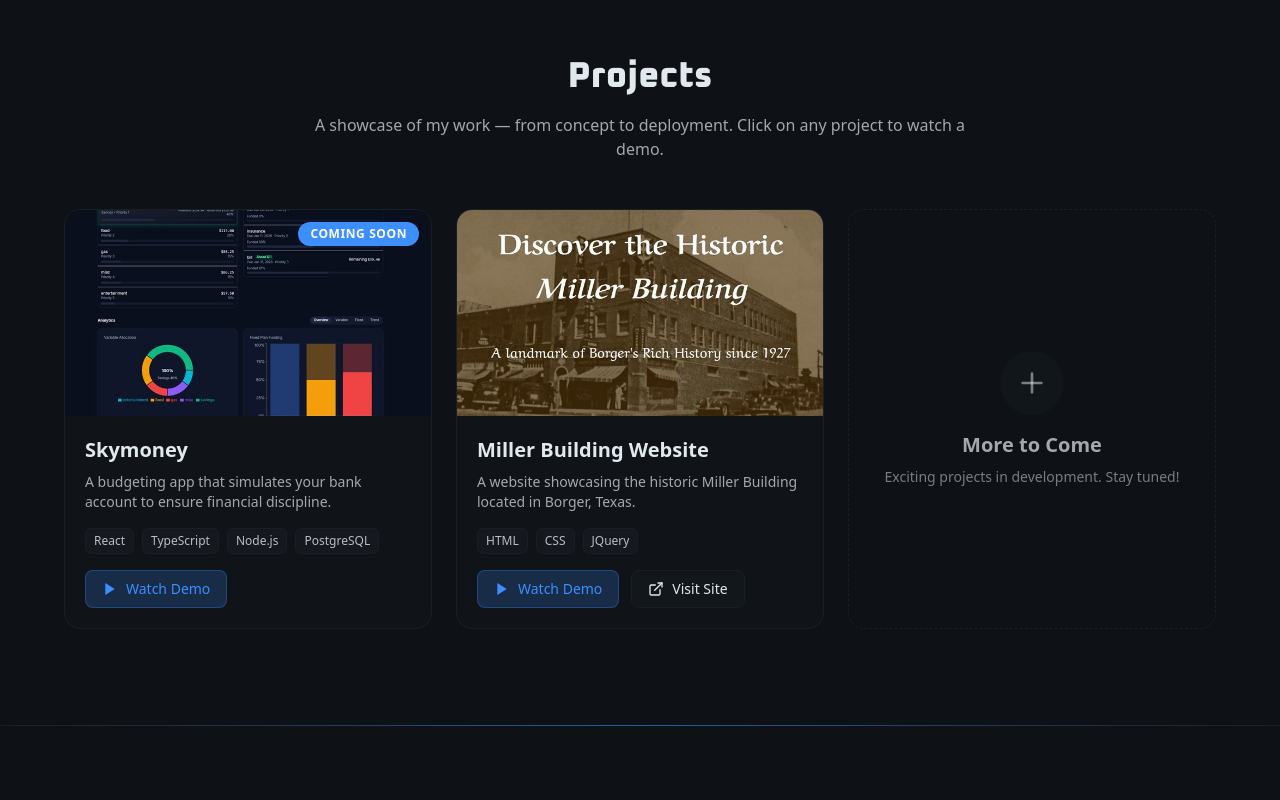
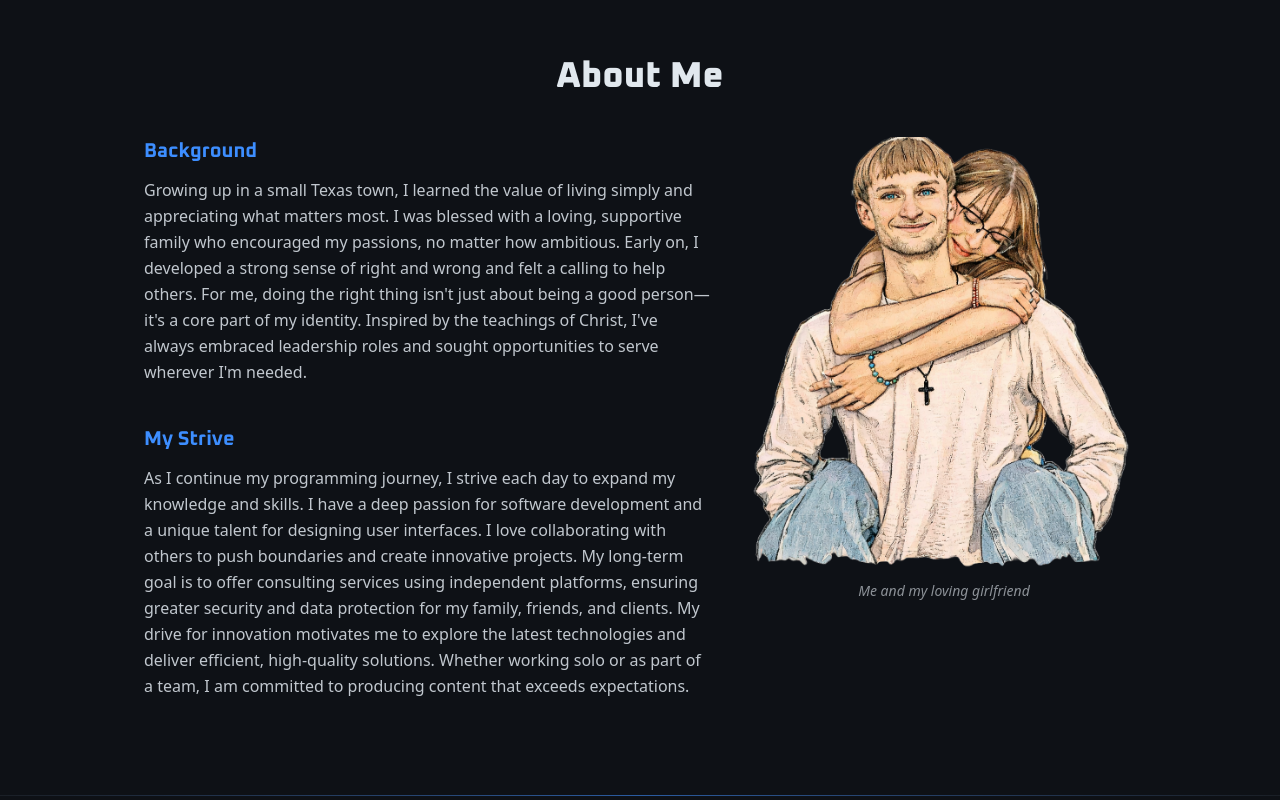
Before and after one commit to Ricearoni1245/Jody-Holt-Portfolio, a React (Vite) app: page / in a window 1280 px wide. Shown: the part 840-1640 px from the top of the page. Built offline with nearby package versions, Linux system fonts and the light colour scheme.

Commit message:
added about me section

```diff
--- a/src/App.tsx
+++ b/src/App.tsx
@@ -2,12 +2,14 @@ import React, { useEffect, useMemo, useRef, useState } from "react";
 import { Navbar } from "./components/Navbar";
 import { Section } from "./components/Section";
 import { Hero } from "./components/Hero";
+
 import { Projects } from "./components/Projects";
 import { Resume } from "./components/Resume";
 import { Footer } from "./components/Footer";
+import { AboutMe } from "./components/AboutMe";
 
 export default function App() {
-const sections = useMemo(() => ["home", "projects", "experience"], []);
+const sections = useMemo(() => ["home", "about", "projects", "experience"], []);
 const refs = useRef<Record<string, HTMLElement | null>>({});
 const [active, setActive] = useState<string>(sections[0]);
 
@@ -44,12 +46,15 @@ return (
 <Navbar onNav={handleNav} />
 
 
+
 <main>
-<Section id="home"><Hero /></Section>
-<GradientBand />
-<Section id="projects"><Projects /></Section>
-<GradientBand />
-<Section id="experience"><Resume /></Section>
+	<Section id="home"><Hero /></Section>
+	<GradientBand />
+	<Section id="about"><AboutMe /></Section>
+	<GradientBand />
+	<Section id="projects"><Projects /></Section>
+	<GradientBand />
+	<Section id="experience"><Resume /></Section>
 </main>
 
 
--- /dev/null
+++ b/src/components/AboutMe.tsx
@@ -0,0 +1,42 @@
+import React from "react";
+import aboutImg from "../assets/img/about-img.png";
+
+export function AboutMe() {
+  return (
+    <section className="mx-auto max-w-5xl px-4 py-16 md:py-24 anim-fade-in">
+      <h2 className="text-3xl md:text-4xl font-extrabold text-text mb-10 font-title text-center">About Me</h2>
+
+      <div className="md:flex md:gap-10 md:items-start">
+        {/* Text content */}
+        <div className="md:flex-1">
+          <div className="mb-10 p-6 rounded-xl bg-secondary/20 border border-secondary shadow-md md:bg-transparent md:border-0 md:shadow-none md:p-0">
+            <h3 className="text-xl font-bold text-primary mb-3 font-title">Background</h3>
+            <p className="text-text/85 leading-relaxed">
+              Growing up in a small Texas town, I learned the value of living simply and appreciating what matters most. I was blessed with a loving, supportive family who encouraged my passions, no matter how ambitious. Early on, I developed a strong sense of right and wrong and felt a calling to help others. For me, doing the right thing isn't just about being a good person—it's a core part of my identity. Inspired by the teachings of Christ, I've always embraced leadership roles and sought opportunities to serve wherever I'm needed.
+            </p>
+          </div>
+          <div className="p-6 rounded-xl bg-secondary/10 border border-secondary shadow-md md:bg-transparent md:border-0 md:shadow-none md:p-0">
+            <h3 className="text-xl font-bold text-primary mb-3 font-title">My Strive</h3>
+            <p className="text-text/85 leading-relaxed">
+              As I continue my programming journey, I strive each day to expand my knowledge and skills. I have a deep passion for software development and a unique talent for designing user interfaces. I love collaborating with others to push boundaries and create innovative projects. My long-term goal is to offer consulting services using independent platforms, ensuring greater security and data protection for my family, friends, and clients. My drive for innovation motivates me to explore the latest technologies and deliver efficient, high-quality solutions. Whether working solo or as part of a team, I am committed to producing content that exceeds expectations.
+            </p>
+          </div>
+        </div>
+
+        {/* Image with caption - below text on mobile, right side on desktop */}
+        <figure className="mt-8 md:mt-0 md:w-80 lg:w-96 md:flex-shrink-0">
+          <div className="overflow-hidden rounded-2xl border border-secondary shadow-lg md:border-0 md:shadow-none">
+            <img
+              src={aboutImg}
+              alt="Me and my loving girlfriend"
+              className="w-full h-auto object-cover hover:scale-105 anim-base"
+            />
+          </div>
+          <figcaption className="mt-3 text-center text-sm text-text/60 italic">
+            Me and my loving girlfriend
+          </figcaption>
+        </figure>
+      </div>
+    </section>
+  );
+}
```
Also changed, not shown: src/assets/img/about-img.png (added).
